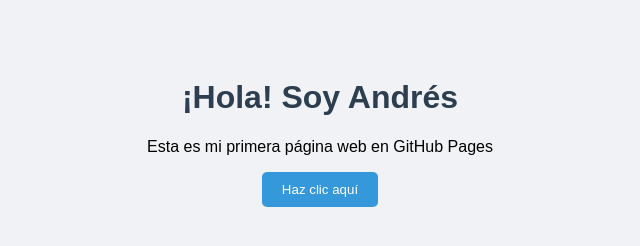
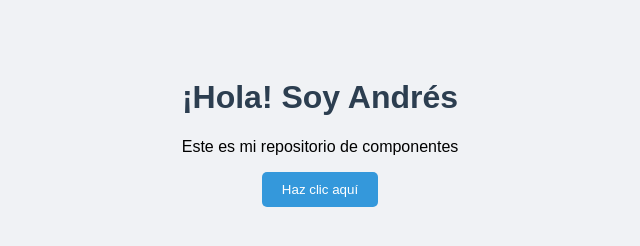
Before and after one commit to andrescepeda-sys/andrescepeda-sys.github.io, a plain HTML site: page index.html in a window 1280 px wide. Shown: the whole page, without its empty margins (320-960 px from the left). Drawn offline with Linux system fonts and the light colour scheme.

Commit message:
Update index.html

```diff
--- a/index.html
+++ b/index.html
@@ -25,7 +25,7 @@
 </head>
 <body>
     <h1>¡Hola! Soy Andrés</h1>
-    <p>Esta es mi primera página web en GitHub Pages</p>
+    <p>Este es mi repositorio de componentes</p>
     <button onclick="alert('¡Funciona!')">Haz clic aquí</button>
 </body>
 </html>
```
